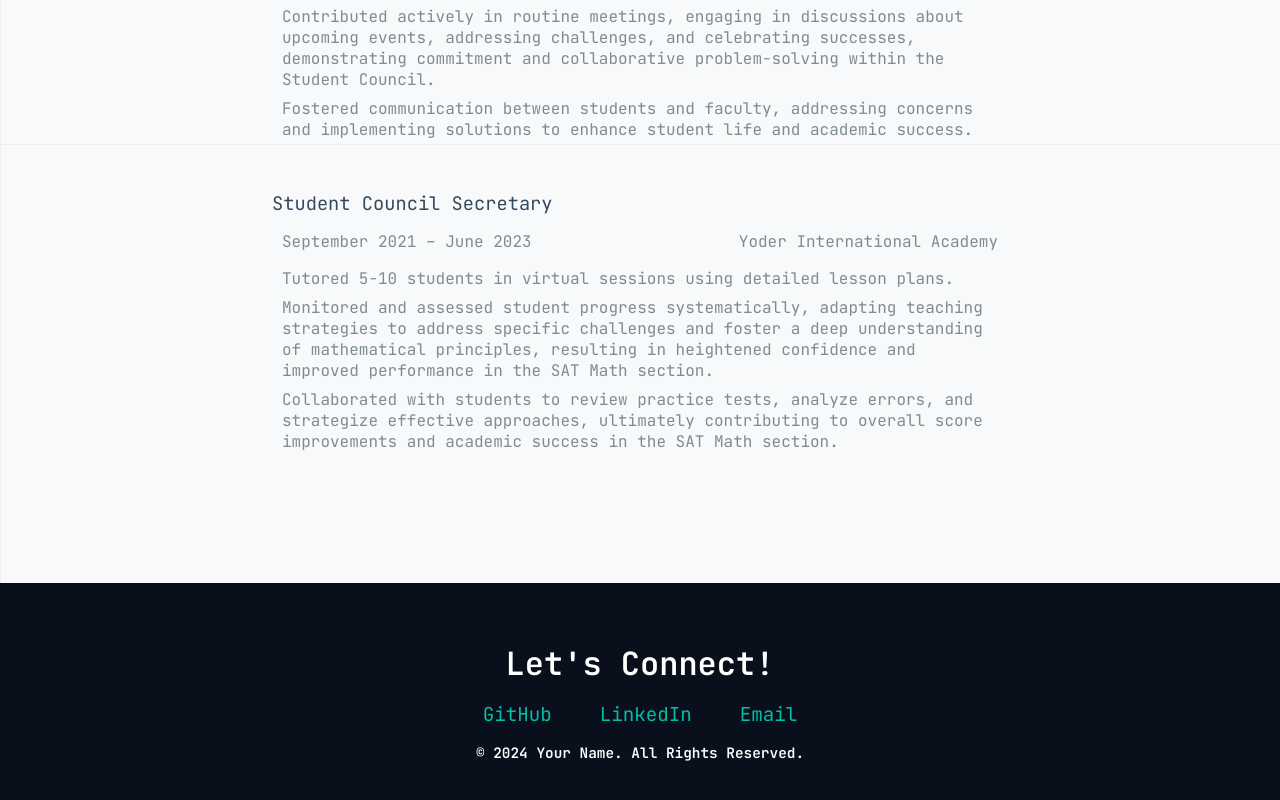
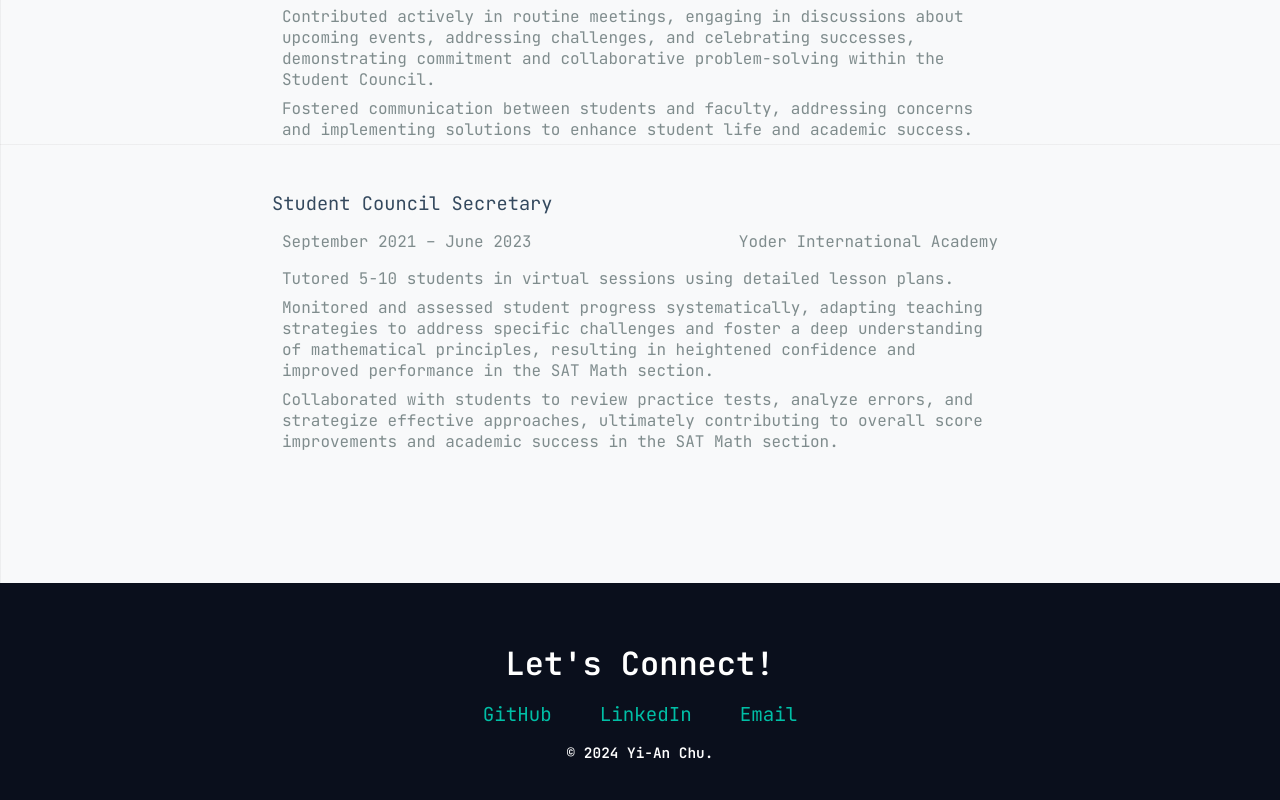
Before and after one commit to puyepuye/kimi-personal-website, a React (Create React App) app in the folder personal-website/: page / in a window 1280 px wide. Shown: the part 3856-4656 px from the top of the page. Built offline with nearby package versions, Linux system fonts and the light colour scheme.

Commit message:
added links to footer

```diff
--- a/personal-website/src/App.js
+++ b/personal-website/src/App.js
@@ -62,11 +62,11 @@ function App() {
         <footer className="footer-section">
           <h2>Let's Connect!</h2>
           <ul className="footer-links">
-            <li><a href="https://github.com/yourgithub" target="_blank" rel="noopener noreferrer">GitHub</a></li>
-            <li><a href="https://www.linkedin.com/in/yourlinkedin" target="_blank" rel="noopener noreferrer">LinkedIn</a></li>
-            <li><a href="mailto:youremail@gmail.com">Email</a></li>
+            <li><a href="https://github.com/kimichu0502" target="_blank" rel="noopener noreferrer">GitHub</a></li>
+            <li><a href="https://www.linkedin.com/in/yi-an-chu/" target="_blank" rel="noopener noreferrer">LinkedIn</a></li>
+            <li><a href="yian.chu@mail.utoronto.ca">Email</a></li>
           </ul>
-          <p className="footer-copyright">&copy; 2024 Your Name. All Rights Reserved.</p>
+          <p className="footer-copyright">&copy; 2024 Yi-An Chu. </p>
         </footer>
       </div>
     </div>
```
